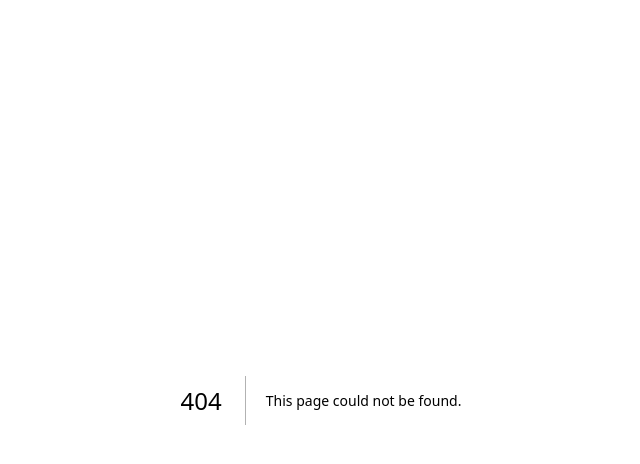
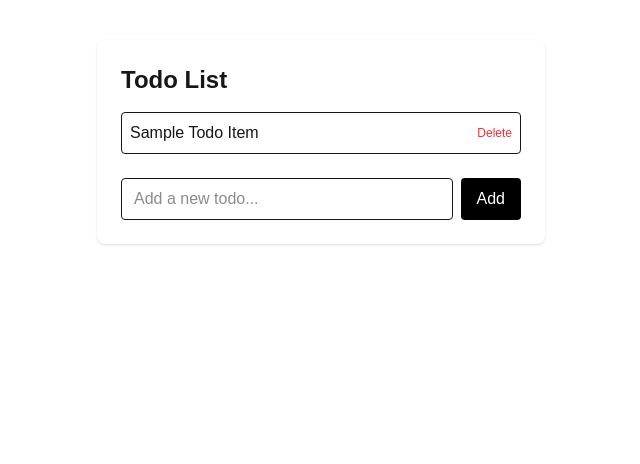
Before and after one commit to malewis5/slack-test-repo, a Next.js app: page /todolist in a window 1280 px wide. Before the commit this address had no page. Shown: the top 464 px of the page, without its empty margins (319-959 px from the left). Built offline with nearby package versions, Linux system fonts and the light colour scheme.

Commit message:
Add todolist page

```diff
--- /dev/null
+++ b/app/todolist/page.tsx
@@ -0,0 +1,28 @@
+import React from 'react';
+
+export default function TodoList() {
+  return (
+    <main className="max-w-md mx-auto mt-10 p-6 bg-white rounded-lg shadow">
+      <h1 className="text-2xl font-bold mb-4">Todo List</h1>
+      <ul className="space-y-2">
+        <li className="flex items-center justify-between p-2 border rounded">
+          <span>Sample Todo Item</span>
+          <button className="text-xs text-red-500 hover:underline">Delete</button>
+        </li>
+      </ul>
+      <form className="mt-6 flex gap-2">
+        <input
+          type="text"
+          placeholder="Add a new todo..."
+          className="flex-1 px-3 py-2 border rounded focus:outline-none focus:ring"
+        />
+        <button
+          type="submit"
+          className="px-4 py-2 bg-black text-white rounded hover:bg-gray-800"
+        >
+          Add
+        </button>
+      </form>
+    </main>
+  );
+}
```
